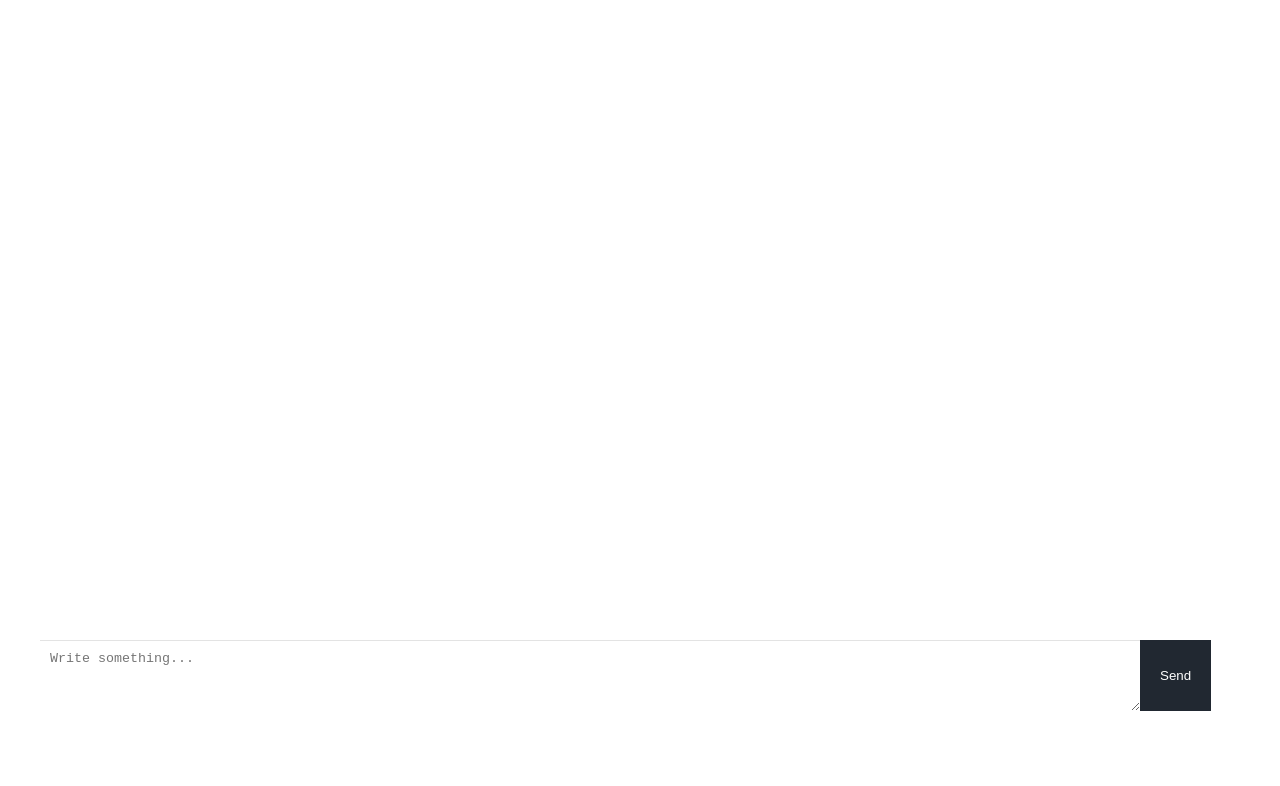
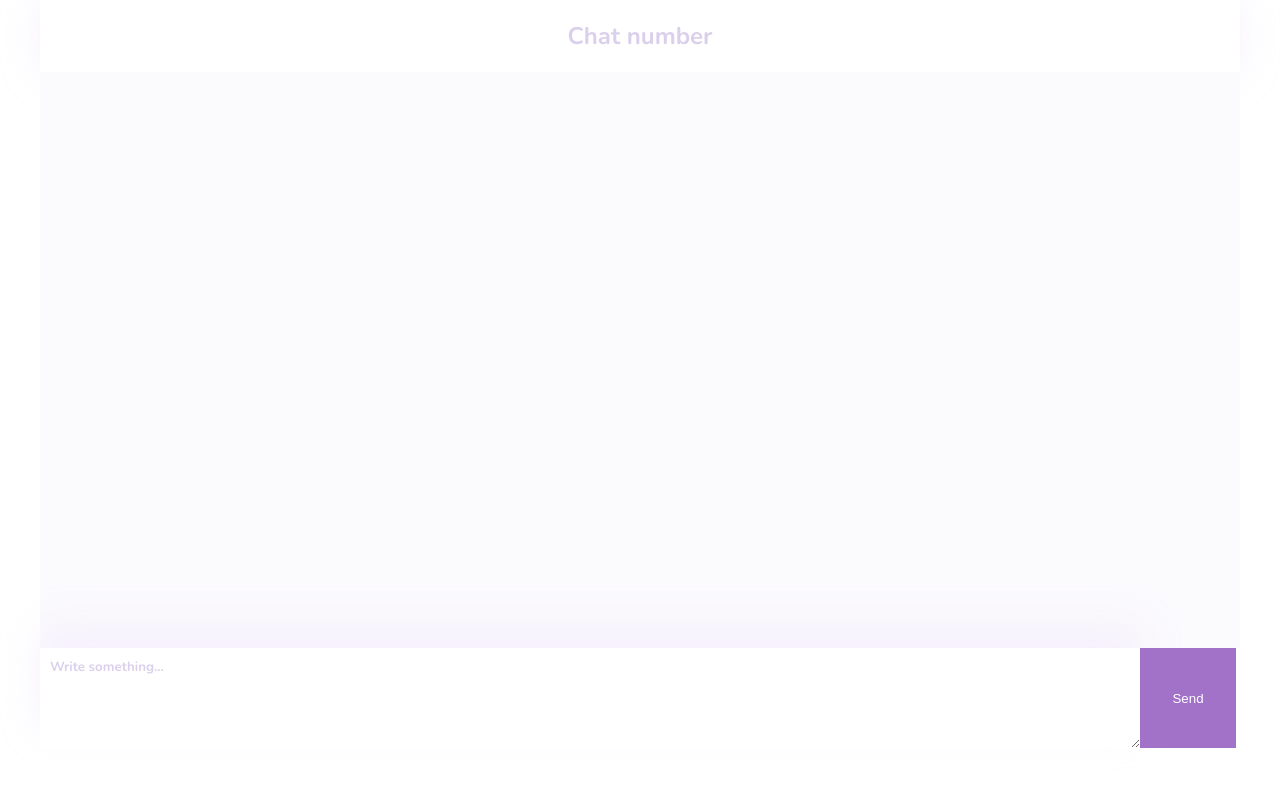
Before and after one commit to bigeyedes/react-rxjs-chat-app, a React (Create React App) app: page / in a window 1280 px wide. Shown: the top 786 px of the page. Built offline with nearby package versions, Linux system fonts and the light colour scheme.

Commit message:
Create messages and timestamps objects, new styles

```diff
--- a/public/index.html
+++ b/public/index.html
@@ -11,7 +11,9 @@
     />
     <link rel="apple-touch-icon" href="%PUBLIC_URL%/logo192.png" />
     <link rel="manifest" href="%PUBLIC_URL%/manifest.json" />
-    <title>Chat app</title>
+	<title>Chat app</title>
+
+	<link href="https://fonts.googleapis.com/css2?family=Nunito:wght@400;700&display=swap" rel="stylesheet">
   </head>
   <body>
     <noscript>You need to enable JavaScript to run this app.</noscript>
--- a/src/App.js
+++ b/src/App.js
@@ -3,6 +3,7 @@ import styled from 'styled-components'
 
 import { Observable, Subject } from 'rxjs';
 
+import Header from './components/ChatInterface/Header'
 import Messages from './components/Messages/Messages';
 import Textarea from './components/Message/Textarea'
 import Button from './components/Message/Button'
@@ -10,11 +11,12 @@ import Button from './components/Message/Button'
 function App() {
 
 	const ChatContainer = styled.div`
-		height: 100vh;
+		height: 90vh;
 		width: 100%;
 		max-width: 1200px;
 		margin-left: auto;
 		margin-right: auto;
+		font-family: 'Nunito', sans-serif;
 	`
 
 	const Form = styled.form`
@@ -25,22 +27,18 @@ function App() {
 	`
 
 	const [message, setMessage] = useState([])
-	const [time, setTime] = useState()
 
 	const messageContent = useRef()
 
-	const displayMessages = {
-		text: [],
-		count: 0
-	}
+	let displayMessages = []
 
-	const observable = new Observable(obs => {
-		obs.next(message);
+	const observable = new Observable(subscriber  => {
+		subscriber.next(message);
 	});
 
 	const observer  = {
-		next: v => {
-			displayMessages.text.push(...v)
+		next: m => {
+			displayMessages.push(...m)
 		}
 	}
 
@@ -48,14 +46,18 @@ function App() {
 
 	const submitHandler = e => {
 		e.preventDefault();
-		setMessage(searches => searches.concat(messageContent.current.value))
-		setTime(new Date().toLocaleString())
+		let date = new Date();
+		setMessage(searches => searches.concat({
+			content: messageContent.current.value,
+			time: `${date.getHours()}: ${date.getMinutes()}: ${date.getSeconds()} `
+		}))
 	}
 
 	return (
 		<div className="App">
 			<ChatContainer>
-				<Messages message={displayMessages} time={time}/>
+				<Header />
+				<Messages messages={displayMessages}/>
 				<Form onSubmit={submitHandler}>
 					<Textarea messageContent={messageContent}></Textarea>
 					<Button />
--- /dev/null
+++ b/src/components/ChatInterface/Header.js
@@ -0,0 +1,22 @@
+import React from 'react';
+import styled from 'styled-components'
+
+const Header = () => {
+	const Header = styled.div`
+		background: #fff;
+		color: #DAD0EB;
+		text-align: center;
+		padding: 20px;
+		box-shadow: 0 0px 40px rgba(244, 238, 253, 0.8);
+		font-weight: 800;
+		font-size: 24px
+	`
+
+	return(
+		<div>
+			<Header>Chat number</Header>
+		</div>
+	)
+}
+
+export default Header
--- a/src/components/Message/Button.js
+++ b/src/components/Message/Button.js
@@ -3,14 +3,20 @@ import styled from 'styled-components'
 
 const Button = () => {
 	const Button = styled.button`
-		background: #212831;
+		background: #A271C8;
 		color: #fff;
 		border: none;
 		padding: 10px 20px;
 		cursor: pointer;
 		transition: .3s all ease;
+		postion: relative;
+		z-index: 1;
+		width: 8%;
 		&:hover {
-			background: #66FCF1;
+			background: #8553ac;
+		}
+		@media(max-width: 1200px){
+			width: auto;
 		}
 	`
 
--- a/src/components/Message/Textarea.js
+++ b/src/components/Message/Textarea.js
@@ -3,14 +3,30 @@ import styled from 'styled-components'
 
 const Message = (props) => {
 	const MessageField = styled.textarea`
-		height: 50px;
+		height: 80px;
 		width: 90%;
 		border: none;
-		border-top: 1px solid #E3E3E3;
+		box-shadow: 0 -20px 40px rgba(244, 238, 253, 0.8);
 		padding: 10px;
+		font-weight: 800;
+		font-family: 'Nunito', sans-serif;
 		&:focus {
 			outline: none;
 			box-shadow: none
+		}
+		::placeholder,
+		::-webkit-input-placeholder {
+			font-family: 'Nunito', sans-serif;
+			font-weight: 800;
+			color: #DAD0EB;
+		}
+		:-ms-input-placeholder {
+			font-family: 'Nunito', sans-serif;
+			font-weight: 800;
+			color: #DAD0EB;
+		}
+		@media(max-width: 1200px){
+			width: 100%
 		}
 
 	`
--- a/src/components/Messages/Messages.js
+++ b/src/components/Messages/Messages.js
@@ -7,21 +7,34 @@ const Messages = (props) => {
 		height: 80%;
 		overflow-y: scroll;
 		scrollbar-width: none;
+		background: #FBFAFD
 	`
 
 	const Message = styled.div`
-		background: #66FCF1;
-		padding: 10px;
+		background: #fff;
+		padding: 10px 20px;
 		border-radius: 10px;
-		color: #fff;
 		margin: 5px 0;
 		width: min-content;
+		margin: 10px
+	`
+
+	const Content = styled.p`
+		font-size: 14px;
+		margin: 0;
+		color: #D2C5E8;
+	`
+
+	const Time = styled(Content)`
+		color: #6E6E6E;
+		font-size: 10px;
+		min-width: 50px;
 	`
 
 	return(
 		<MessagesWrapper>
-		{props.message.text.map((message, i) => {
-			return <Message key={i}>{message}</Message>
+		{props.messages.map((message, i) => {
+			return<Message key={i}><Time>{message.time}</Time><Content>{message.content}</Content></Message>
 		})}
 		</MessagesWrapper>
 	)
```
